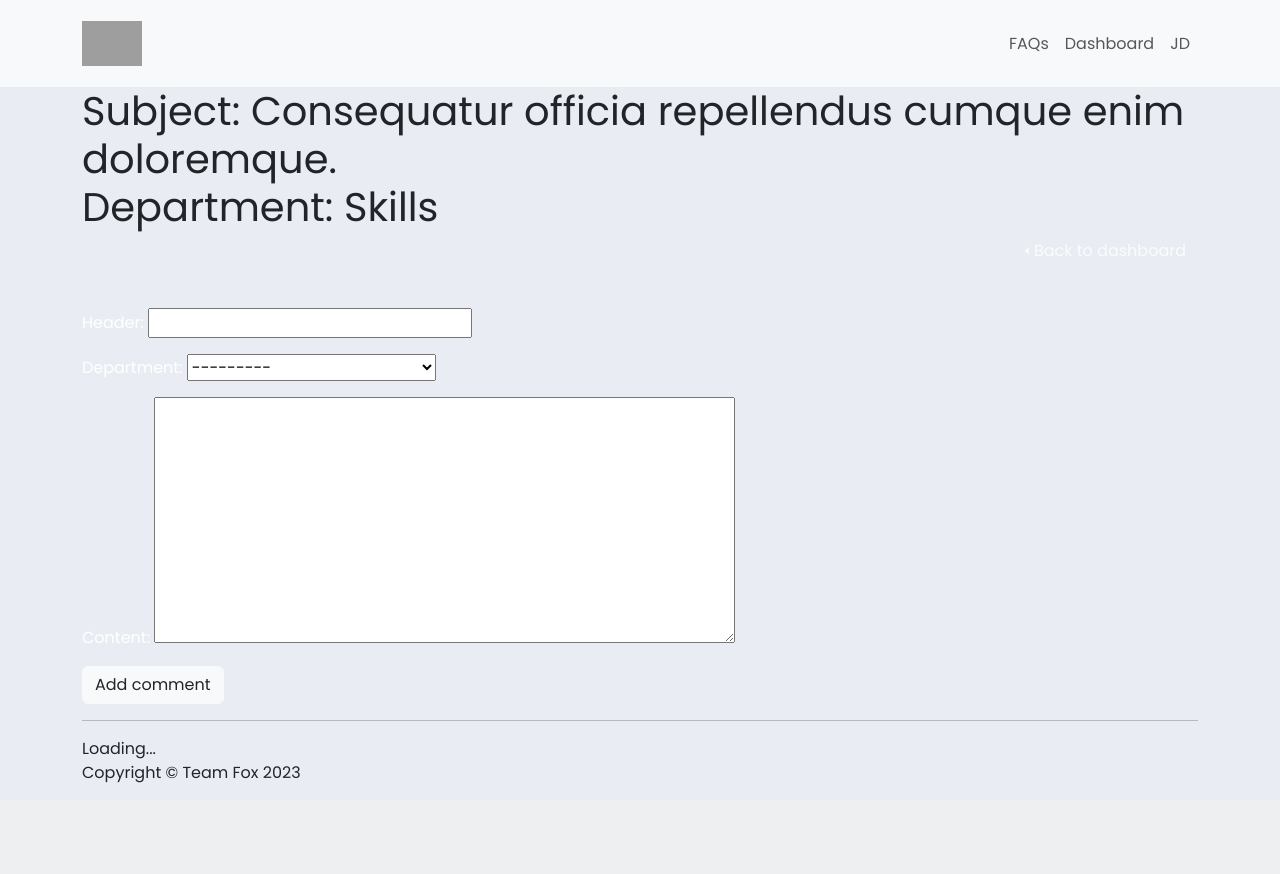
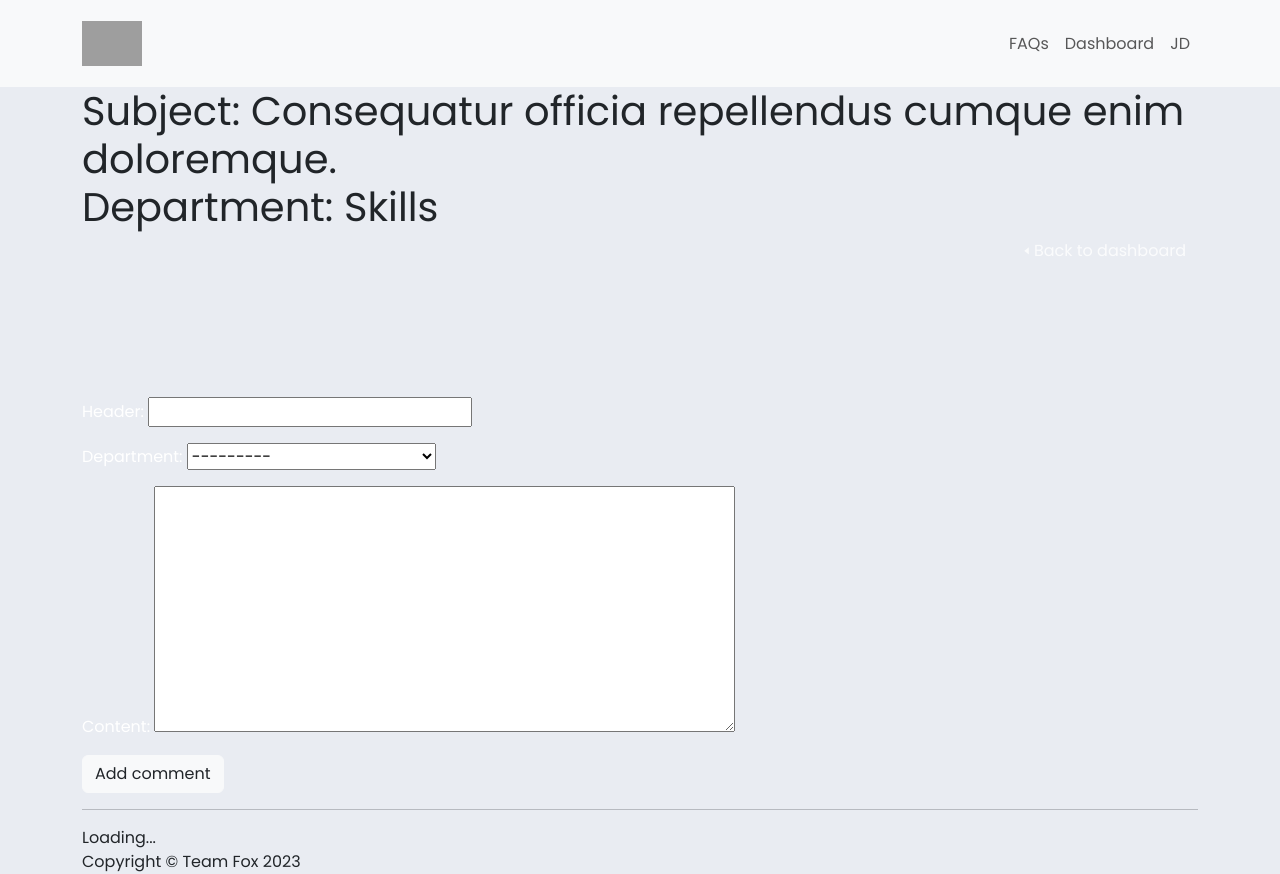
Before and after one commit to Adam-Moujar/Ticketing-System, a Django app: template ticketing/templates/student/student_message.html in a window 1280 px wide. Before the commit the page ends 783 px from the top, so only its background shows below. Run offline with Django 4.2, Linux system fonts and the light colour scheme; the template is opened without the code that fills it: values that come from a table or form of the project are taken from there, others are empty; a user stored in the database is signed in; data comes from the database, SQL or seed files in the repository; parts of the project's set-up code (start-up, migrations or seed data) failed here and were passed over; some libraries are stand-ins or nearby versions; grey boxes are pictures that could not be loaded.

Commit message:
Fix padding on message for text input
- Move text area down to remove overlapping

```diff
--- a/ticketing/templates/specialist/specialist_message.html
+++ b/ticketing/templates/specialist/specialist_message.html
@@ -12,7 +12,7 @@
     </div>
 </div>
 {% if user.is_authenticated %}
-<form method="post" class="text-white" style="padding-top: 4%">{% csrf_token %}
+<form method="post" class="text-white" style="padding-top: 12%">{% csrf_token %}
     {{ form.as_p }}
     <input class="btn btn-light btn-md bg-light text-dark" type="submit" value="Add comment">
 </form>
--- a/ticketing/templates/student/student_message.html
+++ b/ticketing/templates/student/student_message.html
@@ -11,7 +11,7 @@
     </div>
 </div>
 {% if user.is_authenticated %}
-<form method="post" class="text-white" style="padding-top: 4%">{% csrf_token %}
+<form method="post" class="text-white" style="padding-top: 12%">{% csrf_token %}
     {{ form.as_p }}
     <input class="btn btn-light btn-md bg-light text-dark" type="submit" value="Add comment">
 </form>
```
